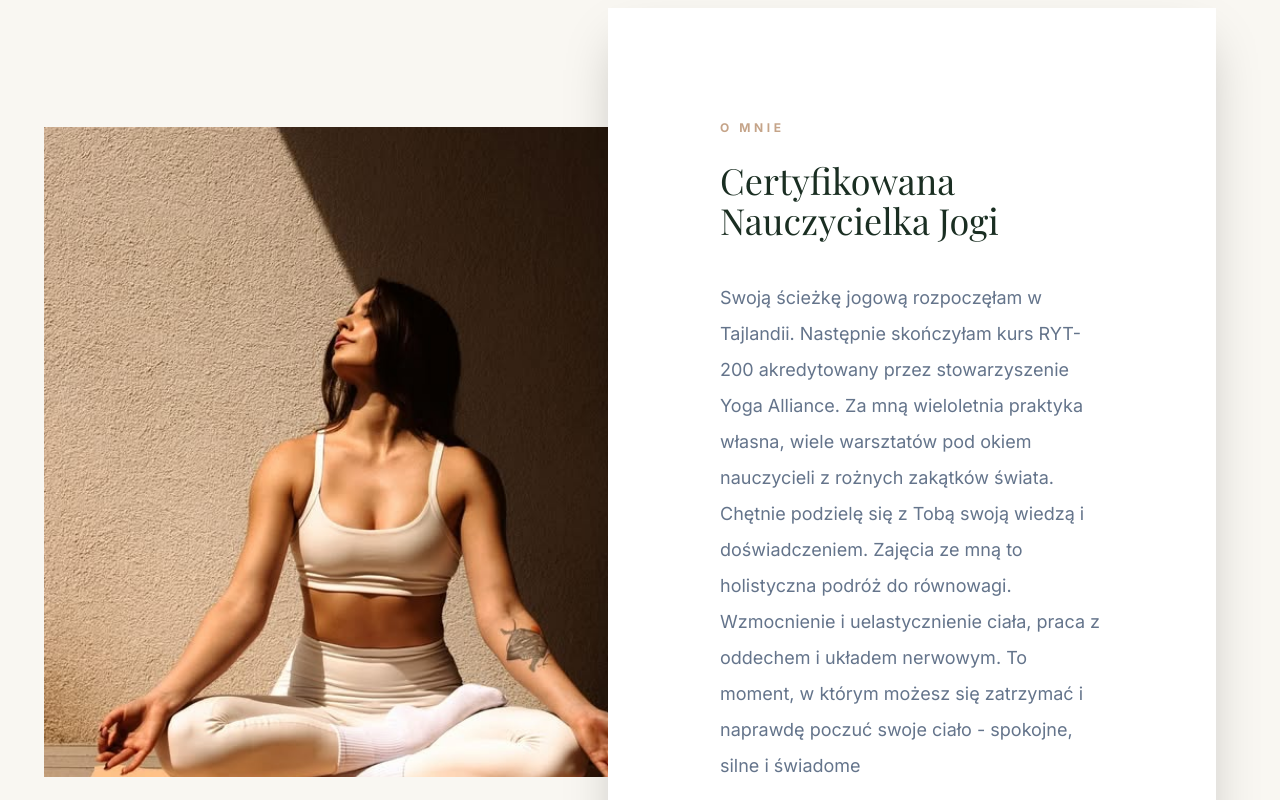
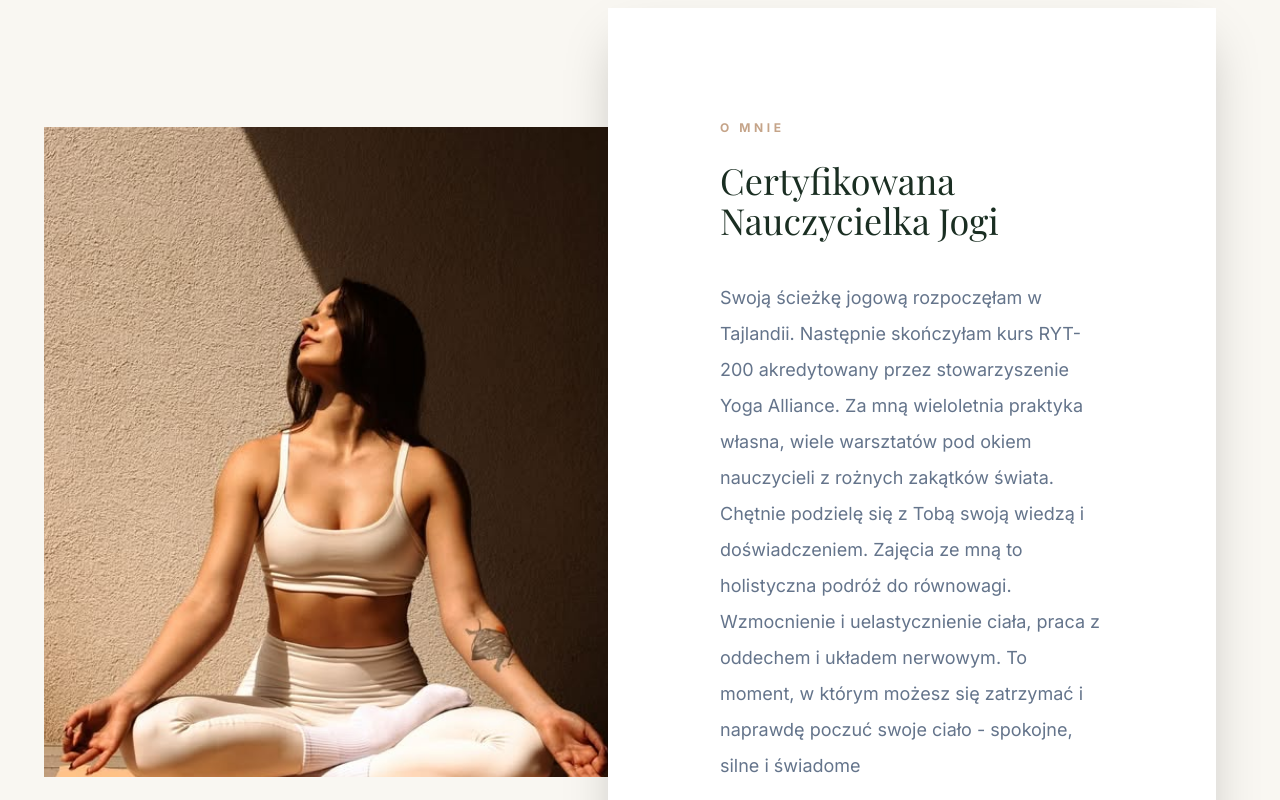
Before and after one commit to Carroway256/yoga, a plain HTML site: page index.html in a window 1280 px wide. Shown: the part 1000-1800 px from the top of the page. Drawn offline with nearby package versions, Linux system fonts and the light colour scheme; a web font is replaced by a local one.

Commit message:
fixed photo alligment

```diff
--- a/index.html
+++ b/index.html
@@ -60,7 +60,7 @@
         <div class="max-w-6xl mx-auto grid md:grid-cols-12 gap-0 items-center">
             <div class="md:col-span-7 relative z-10 md:translate-x-[-20px]">
                 <div class="overflow-hidden h-[45vh] min-h-[320px] md:h-[650px] w-full">
-                    <img src="assets/614203473_1218218953844718_829325212283755468_n.jpg" alt="" class="block h-full w-full object-cover">
+                    <img src="assets/614203473_1218218953844718_829325212283755468_n.jpg" alt="" class="block h-full w-full object-cover md:-translate-x-[35px] ">
                 </div>
             </div>
             <div class="md:col-span-5 bg-white p-10 md:p-28 self-center md:-ml-32 relative z-20 shadow-2xl">
```
